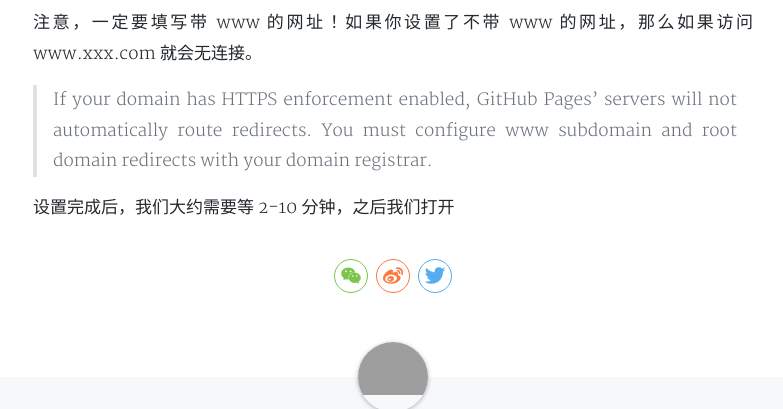
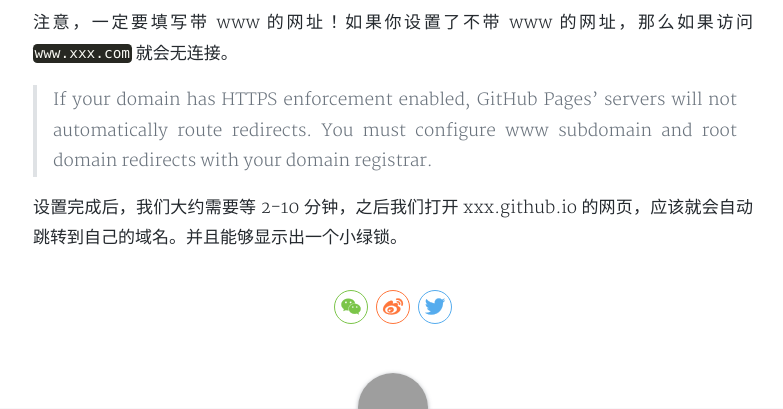
Before and after one commit to cometeme/cometeme.github.io, a Jekyll site: the page built from _posts/2018-08-26-为GitHubPages绑定域名.md, in a window 1280 px wide and 900 px high, scrolled down 1887 px, cut to the strip 248-657 px from the top of the window. Shown: the whole strip, without its empty margins (247-1030 px from the left). Built offline with Jekyll 4.4.1, drawn with Linux system fonts in a browser that asks for light colours; nearby versions of some CDN libraries; comment, search, counter and statistics services are not loaded; a style sheet for code colours, icons or effects is not loaded.

Commit message:
update custom domain page

```diff
--- a/_posts/2018-08-26-为GitHubPages绑定域名.md
+++ b/_posts/2018-08-26-为GitHubPages绑定域名.md
@@ -38,8 +38,8 @@ domain using an A record, your A record must point to one of the following IP ad
 
 ![Github Pages setting](../../../assets/screenshot/costom-domain-2.png)
 
-注意，一定要填写带 www 的网址！如果你设置了不带 www 的网址，那么如果访问 www.xxx.com 就会无连接。
+注意，一定要填写带 www 的网址！如果你设置了不带 www 的网址，那么如果访问 `www.xxx.com` 就会无连接。
 
 > If your domain has HTTPS enforcement enabled, GitHub Pages' servers will not automatically route redirects. You must configure www subdomain and root domain redirects with your domain registrar.
 
-设置完成后，我们大约需要等 2-10 分钟，之后我们打开
+设置完成后，我们大约需要等 2-10 分钟，之后我们打开 xxx.github.io 的网页，应该就会自动跳转到自己的域名。并且能够显示出一个小绿锁。
```
